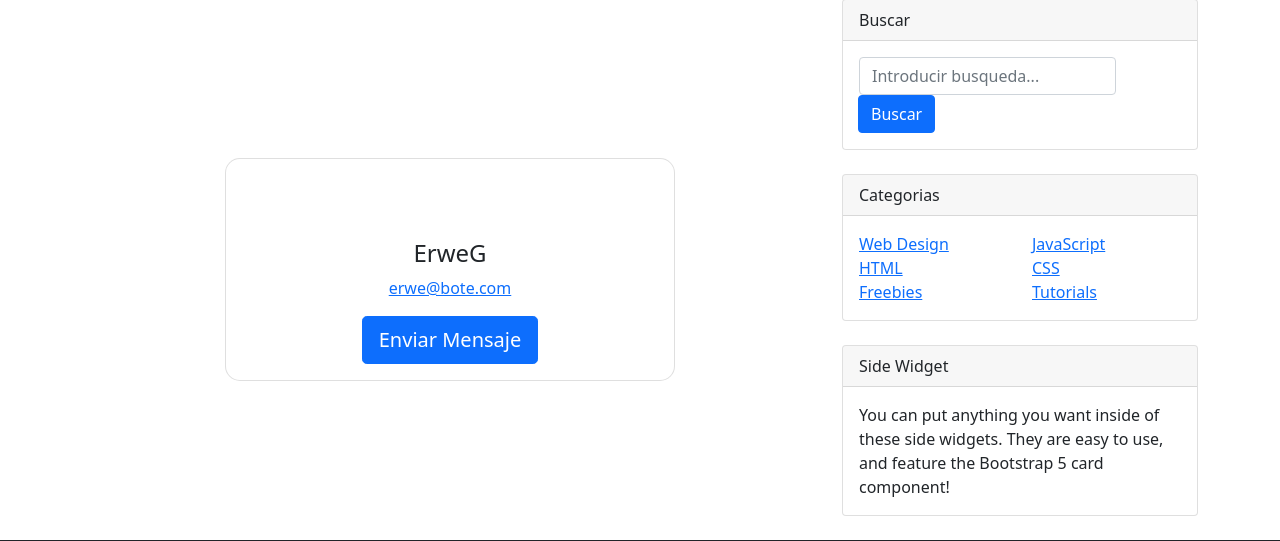
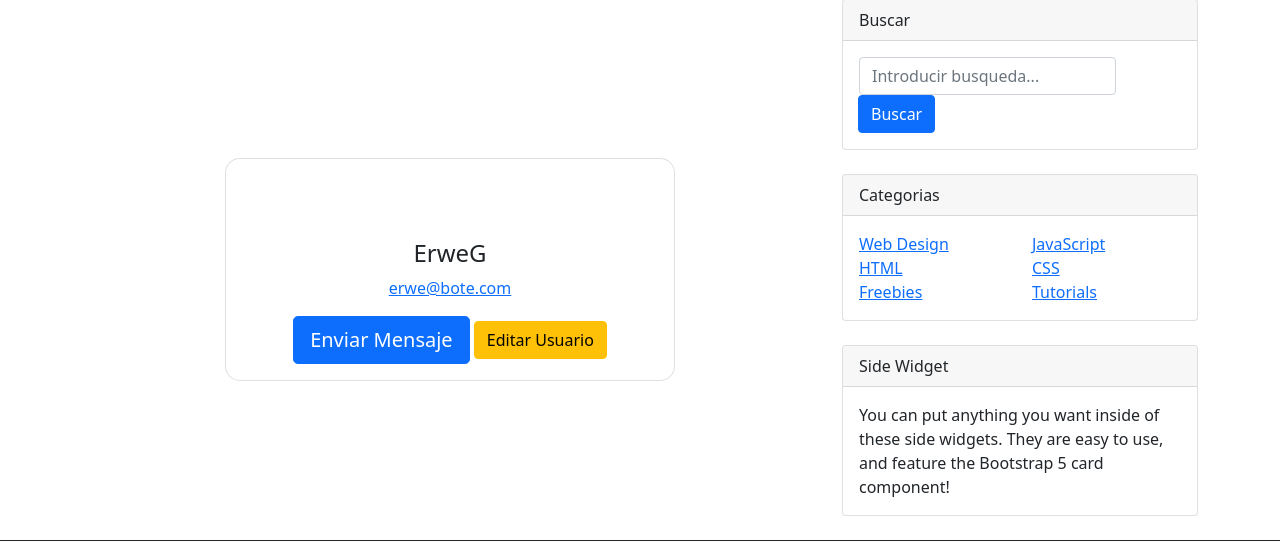
Before and after one commit to HernanCarrasco/ProyectoFinal, a Django app: page /App/Usuario/2 in a window 1280 px wide. Shown: the part 360-901 px from the top of the page. Run offline with Django 4.2, Linux system fonts and the light colour scheme; data comes from the database, SQL or seed files in the repository; both versions use the stored data as it was after the commit; some libraries are stand-ins or nearby versions.

Commit message:
editar usuario, mensajes con lista de usuarios

```diff
--- a/App/templates/App/Usuario.html
+++ b/App/templates/App/Usuario.html
@@ -17,9 +17,8 @@
               </div>
               <h4 class="mb-2">{{ user.username }}</h4>
               <!-- <p class="text-muted mb-4">@Programmer <span class="mx-2">|</span>--> <a href="#!">{{ user.email }}</a></p>
-              <button type="button" class="btn btn-primary btn-rounded btn-lg">
-                Enviar Mensaje
-              </button>
+              <button type="button" class="btn btn-primary btn-rounded btn-lg">Enviar Mensaje</button>
+              <a class="btn btn-warning" href="{% url 'editar_usuario' %}">Editar Usuario</a>
             </div>
           </div>
         </div>
--- a/App/templates/App/padre.html
+++ b/App/templates/App/padre.html
@@ -22,7 +22,7 @@
                     <ul class="navbar-nav ms-auto mb-2 mb-lg-0">
                         <li class="nav-item"><a class="nav-link" href="{% url 'inicio' %}">Inicio</a></li>
                         <li class="nav-item"><a class="nav-link" href="{% url 'pages' %}">Blogs</a></li>
-                        <li class="nav-item"><a class="nav-link" href="#!">Mensajes</a></li>
+                        <li class="nav-item"><a class="nav-link" href="{% url 'usuario_lista_msg' %}">Mensajes</a></li>
                         {% if user.is_authenticated %}
                         <li class="nav-item"><a class="nav-link active" aria-current="page" >{{ mensaje_login }}</a></li>
                         <li class="nav-item"><a class="nav-link" aria-current="page" href="{% url 'logout' %}">Logout</a></li>
--- a/App/urls.py
+++ b/App/urls.py
@@ -14,8 +14,11 @@ urlpatterns = [
         path("login/", login_request, name="login"),
         path("register/", register, name="register"),
         path("Usuarios/list/", UsuarioList.as_view(), name="usuario_lista"),
+        path("Usuarios/msg/list/", UsuarioMessageList.as_view(), name="usuario_lista_msg"),
         path("Usuario/<id>", ver_usuario, name="ver_usuario"),
-        path("logout/", LogoutView.as_view(template_name='App/logout.html'), name="logout")
+        path("logout/", LogoutView.as_view(template_name='App/logout.html'), name="logout"),
+        path("editar_usuario/", editar_usuario, name="editar_usuario"),
+
 ]
 
 """cvb
--- a/App/views.py
+++ b/App/views.py
@@ -48,6 +48,27 @@ def register(request):
     else:
         form=UsuarioRegisterForm()
         return render(request, "App/register.html", {"formulario":form})
+
+
+@login_required
+def editar_usuario(request):
+    usuario=request.user
+    if request.method=="POST":
+        form=UserEditForm(request.POST)
+        if form.is_valid():
+            info=form.cleaned_data
+            usuario.email=info["email"]
+            usuario.password1=info["password1"]
+            usuario.password2=info["password2"]
+            usuario.first_name=info["first_name"]
+            usuario.last_name=info["last_name"]
+            usuario.save()
+            return render(request, "App/inicio.html", {"mensaje":"Usuario editado correctamente"})
+        else:
+            return render(request, "App/editar_usuario.html", {"formulario":form, "usuario":usuario, "mensaje":"Formulario Invalido"})
+    else:
+        form= UserEditForm(instance=usuario)
+    return render(request, "App/editar_usuario.html", {"formulario":form, "usuario":usuario})
 
 
 
@@ -143,6 +164,10 @@ class UsuarioList(LoginRequiredMixin, ListView):
     model = User
     template_name = "App/usuarios.html"
 
+class UsuarioMessageList(LoginRequiredMixin, ListView):
+    model = User
+    template_name = "App/usuarios_mensajes.html"
+
 """class UsuarioDetalle(DetailView):
     model = User
     template_name = "App/Usuario.html"
```
Also changed, not shown: App/forms.py (+12 -0 lines), App/templates/App/editar_usuario.html (added, +47 -0 lines), App/templates/App/usuarios_mensajes.html (added, +38 -0 lines), db.sqlite3.
